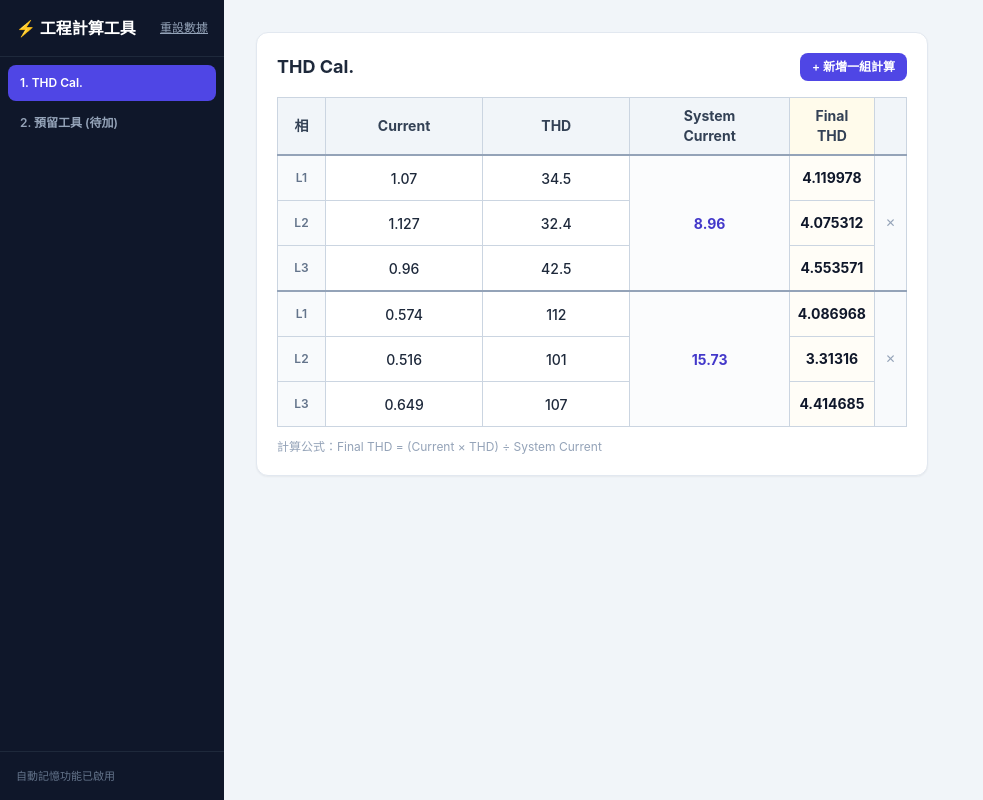
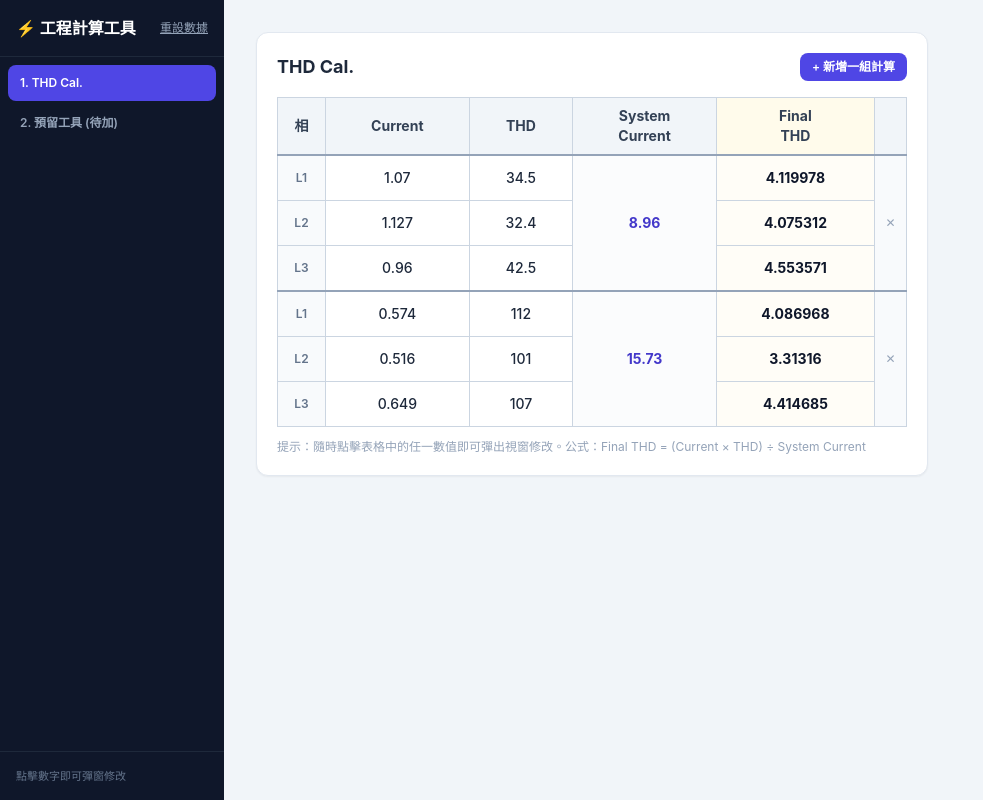
Before and after one commit to mattchankafu-hub/EasyCal, a plain HTML site: page index.html in a window 1280 px wide. Shown: the whole page, without its empty margins (0-983 px from the left). Drawn offline with nearby package versions, Linux system fonts and the light colour scheme.

Commit message:
Update index.html

```diff
--- a/index.html
+++ b/index.html
@@ -9,8 +9,6 @@
     <style>
         body { font-family: -apple-system, BlinkMacSystemFont, "Segoe UI", Roboto, sans-serif; }
         [x-cloak] { display: none !important; }
-        input[type=number]::-webkit-inner-spin-button,
-        input[type=number]::-webkit-outer-spin-button { -webkit-appearance: none; margin: 0; }
     </style>
 </head>
 <body class="bg-slate-100 text-slate-800 min-h-screen flex flex-col md:flex-row" x-data="app()" x-cloak>
@@ -36,7 +34,7 @@
             </nav>
         </div>
         <div class="hidden md:block p-4 text-[11px] text-slate-500 border-t border-slate-800">
-            自動記憶功能已啟用
+            點擊數字即可彈窗修改
         </div>
     </aside>
 
@@ -52,7 +50,7 @@
                 </button>
             </div>
 
-            <!-- 仿 Excel 表格 -->
+            <!-- 仿 Excel 表格 (點擊數字即彈窗) -->
             <div class="overflow-x-auto">
                 <table class="w-full border-collapse border border-slate-300 text-sm text-center">
                     <thead>
@@ -71,22 +69,19 @@
                             <!-- L1 -->
                             <tr>
                                 <td class="border border-slate-300 font-semibold text-xs text-slate-500 bg-slate-50">L1</td>
-                                <td class="border border-slate-300 p-0">
-                                    <input type="number" step="any" inputmode="decimal" x-model.number="group.l1.c" @input="save()"
-                                           class="w-full h-11 text-center focus:outline-none focus:bg-indigo-50/50 font-medium">
-                                </td>
-                                <td class="border border-slate-300 p-0">
-                                    <input type="number" step="any" inputmode="decimal" x-model.number="group.l1.t" @input="save()"
-                                           class="w-full h-11 text-center focus:outline-none focus:bg-indigo-50/50 font-medium">
-                                </td>
-                                <!-- System Current 跨三行 (rowspan="3") -->
-                                <td class="border border-slate-300 p-0 bg-slate-50/50" rowspan="3">
-                                    <input type="number" step="any" inputmode="decimal" x-model.number="group.sys" @input="save()"
-                                           class="w-full h-32 text-center bg-transparent focus:outline-none focus:bg-indigo-50/50 font-bold text-indigo-700">
-                                </td>
+                                <td class="border border-slate-300 p-3 cursor-pointer hover:bg-indigo-50 font-medium transition"
+                                    @click="openEdit(group, 'l1.c', '修改 L1 Current 數值')"
+                                    x-text="group.l1.c"></td>
+                                <td class="border border-slate-300 p-3 cursor-pointer hover:bg-indigo-50 font-medium transition"
+                                    @click="openEdit(group, 'l1.t', '修改 L1 THD 數值')"
+                                    x-text="group.l1.t"></td>
+                                <!-- System Current 跨三行 -->
+                                <td class="border border-slate-300 p-3 cursor-pointer hover:bg-indigo-50 font-bold text-indigo-700 bg-slate-50/50 transition"
+                                    rowspan="3"
+                                    @click="openEdit(group, 'sys', '修改 System Current 數值')"
+                                    x-text="group.sys"></td>
                                 <td class="border border-slate-300 font-bold text-slate-900 bg-amber-50/40 px-2"
                                     x-text="calc(group.l1.c, group.l1.t, group.sys)"></td>
-                                <!-- 刪除整組按鈕 (跨三行) -->
                                 <td class="border border-slate-300 bg-slate-50" rowspan="3">
                                     <button @click="removeGroup(group.id)" x-show="groups.length > 1" class="text-slate-400 hover:text-rose-500 text-xs p-1" title="刪除此組">✕</button>
                                 </td>
@@ -94,28 +89,24 @@
                             <!-- L2 -->
                             <tr>
                                 <td class="border border-slate-300 font-semibold text-xs text-slate-500 bg-slate-50">L2</td>
-                                <td class="border border-slate-300 p-0">
-                                    <input type="number" step="any" inputmode="decimal" x-model.number="group.l2.c" @input="save()"
-                                           class="w-full h-11 text-center focus:outline-none focus:bg-indigo-50/50 font-medium">
-                                </td>
-                                <td class="border border-slate-300 p-0">
-                                    <input type="number" step="any" inputmode="decimal" x-model.number="group.l2.t" @input="save()"
-                                           class="w-full h-11 text-center focus:outline-none focus:bg-indigo-50/50 font-medium">
-                                </td>
+                                <td class="border border-slate-300 p-3 cursor-pointer hover:bg-indigo-50 font-medium transition"
+                                    @click="openEdit(group, 'l2.c', '修改 L2 Current 數值')"
+                                    x-text="group.l2.c"></td>
+                                <td class="border border-slate-300 p-3 cursor-pointer hover:bg-indigo-50 font-medium transition"
+                                    @click="openEdit(group, 'l2.t', '修改 L2 THD 數值')"
+                                    x-text="group.l2.t"></td>
                                 <td class="border border-slate-300 font-bold text-slate-900 bg-amber-50/40 px-2"
                                     x-text="calc(group.l2.c, group.l2.t, group.sys)"></td>
                             </tr>
                             <!-- L3 -->
                             <tr>
                                 <td class="border border-slate-300 font-semibold text-xs text-slate-500 bg-slate-50">L3</td>
-                                <td class="border border-slate-300 p-0">
-                                    <input type="number" step="any" inputmode="decimal" x-model.number="group.l3.c" @input="save()"
-                                           class="w-full h-11 text-center focus:outline-none focus:bg-indigo-50/50 font-medium">
-                                </td>
-                                <td class="border border-slate-300 p-0">
-                                    <input type="number" step="any" inputmode="decimal" x-model.number="group.l3.t" @input="save()"
-                                           class="w-full h-11 text-center focus:outline-none focus:bg-indigo-50/50 font-medium">
-                                </td>
+                                <td class="border border-slate-300 p-3 cursor-pointer hover:bg-indigo-50 font-medium transition"
+                                    @click="openEdit(group, 'l3.c', '修改 L3 Current 數值')"
+                                    x-text="group.l3.c"></td>
+                                <td class="border border-slate-300 p-3 cursor-pointer hover:bg-indigo-50 font-medium transition"
+                                    @click="openEdit(group, 'l3.t', '修改 L3 THD 數值')"
+                                    x-text="group.l3.t"></td>
                                 <td class="border border-slate-300 font-bold text-slate-900 bg-amber-50/40 px-2"
                                     x-text="calc(group.l3.c, group.l3.t, group.sys)"></td>
                             </tr>
@@ -125,7 +116,7 @@
             </div>
 
             <div class="mt-3 text-xs text-slate-400">
-                計算公式：Final THD = (Current × THD) ÷ System Current
+                提示：隨時點擊表格中的任一數值即可彈出視窗修改。公式：Final THD = (Current × THD) ÷ System Current
             </div>
         </div>
 
@@ -136,10 +127,30 @@
 
     </main>
 
+    <!-- 彈出數值修改視窗 (Modal) -->
+    <div x-show="modalOpen" class="fixed inset-0 bg-slate-950/70 backdrop-blur-sm flex items-center justify-center p-4 z-50" x-cloak>
+        <div @click.outside="modalOpen = false" class="bg-white w-full max-w-sm rounded-2xl p-6 space-y-4 shadow-2xl border border-slate-200">
+            <h3 class="text-base font-bold text-slate-800" x-text="modalTitle"></h3>
+            <div>
+                <input type="number" step="any" inputmode="decimal" x-model.number="modalValue"
+                       id="modalInput"
+                       class="w-full bg-slate-50 border border-slate-300 focus:border-indigo-500 rounded-xl px-4 py-3 text-xl font-bold text-slate-800 focus:outline-none text-center"
+                       @keyup.enter="saveModalValue()">
+            </div>
+            <div class="grid grid-cols-2 gap-2 pt-2">
+                <button @click="modalOpen = false" class="bg-slate-200 hover:bg-slate-300 text-slate-700 py-3 rounded-xl font-semibold text-xs transition">
+                    取消
+                </button>
+                <button @click="saveModalValue()" class="bg-indigo-600 hover:bg-indigo-500 text-white py-3 rounded-xl font-semibold text-xs transition shadow-md shadow-indigo-600/20">
+                    確認修改
+                </button>
+            </div>
+        </div>
+    </div>
+
     <script>
         function app() {
-            const STORAGE_KEY = 'simple_thd_cal_v1';
-            // 預設放入你圖片中的兩組數據
+            const STORAGE_KEY = 'simple_thd_cal_v2';
             const defaultGroups = [
                 {
                     id: 1,
@@ -164,13 +175,56 @@
                 tab: 'thd',
                 groups: saved,
 
+                // 彈窗控制變數
+                modalOpen: false,
+                modalTitle: '',
+                modalValue: '',
+                activeGroup: null,
+                activeField: '',
+
+                openEdit(group, field, title) {
+                    this.activeGroup = group;
+                    this.activeField = field;
+                    this.modalTitle = title;
+
+                    // 取得目前數值
+                    if (field === 'sys') {
+                        this.modalValue = group.sys;
+                    } else {
+                        let parts = field.split('.'); // 例如 'l1.c' -> ['l1', 'c']
+                        this.modalValue = group[parts[0]][parts[1]];
+                    }
+
+                    this.modalOpen = true;
+
+                    // 自動聚焦並選取輸入框文字，方便直接輸入
+                    setTimeout(() => {
+                        const input = document.getElementById('modalInput');
+                        if (input) {
+                            input.focus();
+                            input.select();
+                        }
+                    }, 50);
+                },
+
+                saveModalValue() {
+                    const val = Number(this.modalValue);
+                    if (this.activeField === 'sys') {
+                        this.activeGroup.sys = isNaN(val) ? 0 : val;
+                    } else {
+                        let parts = this.activeField.split('.');
+                        this.activeGroup[parts[0]][parts[1]] = isNaN(val) ? 0 : val;
+                    }
+                    this.save();
+                    this.modalOpen = false;
+                },
+
                 calc(c, t, sys) {
                     const current = Number(c) || 0;
                     const thd = Number(t) || 0;
                     const sysCurrent = Number(sys) || 0;
                     if (sysCurrent === 0) return '-';
                     const res = (current * thd) / sysCurrent;
-                    // 顯示最多 6 位小數，並自動去掉尾端多餘的 0 (與 Excel 顯示一致)
                     return Number(res.toFixed(6));
                 },
 
```
